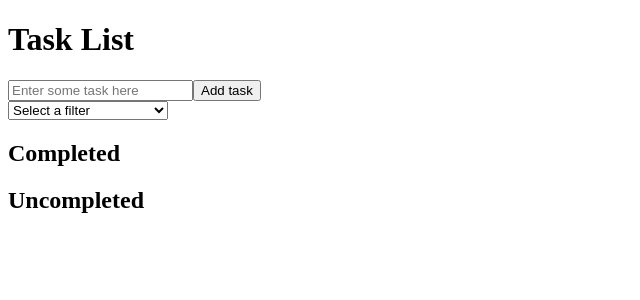
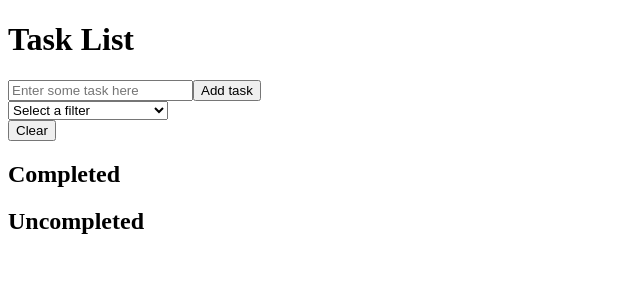
Before and after one commit to ldxavier/vue-project, a Vue app: page / in a window 1280 px wide. Shown: the top 300 px of the page, without its empty margins (0-640 px from the left). Built offline with nearby package versions, Linux system fonts and the light colour scheme.

Commit message:
add, delete and clear localStorage

```diff
--- a/src/components/TaskList.vue
+++ b/src/components/TaskList.vue
@@ -1,4 +1,5 @@
 <template>
+  <!-- Input and Button -->
   <div>
     <h1>Task List</h1>
     <input
@@ -10,6 +11,7 @@
     <button @click="addTask">Add task</button>
   </div>
 
+  <!-- Filter tasks -->
   <div>
     <select name="order" @change="handleOrderChange">
       <option value="" disabled selected>Select a filter</option>
@@ -19,6 +21,9 @@
       <option value="completed">Completed tasks</option>
       <option value="uncompleted">Uncompleted tasks</option>
     </select>
+  </div>
+  <div>
+    <button @click="clearAll">Clear</button>
   </div>
 
   <!-- Add new task -->
@@ -49,7 +54,7 @@
 </template>
 
 <script setup lang="ts">
-import { computed, ref } from 'vue'
+import { computed, onMounted, ref } from 'vue'
 import type { ITask } from '../types/ITask'
 
 const taskList = ref<ITask[]>([])
@@ -59,15 +64,23 @@ const addTask = () => {
   if (newTask.value === '' || taskList.value.find((task) => task.name === newTask.value)) {
     alert('Please enter a available task')
   } else {
+    // add task to list
     taskList.value.push({
       name: newTask.value,
       status: false,
       date: Date.now()
     })
+    //add task to local storage
+    localStorage.setItem('taskList', JSON.stringify(taskList.value))
     newTask.value = ''
     console.log(taskList.value)
   }
 }
+
+// Save tasks in local storage
+onMounted(() => {
+  taskList.value = JSON.parse(localStorage.getItem('taskList') || '[]')
+})
 
 const completedTasks = computed(() => {
   return taskList.value.filter((task) => task.status === true)
@@ -77,8 +90,18 @@ const unCompletedTasks = computed(() => {
   return taskList.value.filter((task) => !task.status === true)
 })
 
-const deleteTask = (index: number) => {
+// delete task from list
+const deleteTask = (index: any) => {
+  // remove task from list
   taskList.value.splice(index, 1)
+  // update local storage
+  localStorage.setItem('taskList', JSON.stringify(taskList.value))
+}
+
+// clear all tasks
+const clearAll = () => {
+  localStorage.removeItem('taskList')
+  taskList.value = JSON.parse(localStorage.getItem('taskList') || '[]')
 }
 
 const sortName = () => {
@@ -90,7 +113,7 @@ const desorderName = () => {
 }
 
 const sortAdded = () => {
-  //aqui vai ser um filtro para ordenar por data de adição
+  // sort by added date
   taskList.value.sort((a, b) => a.date - b.date)
 }
 
```
